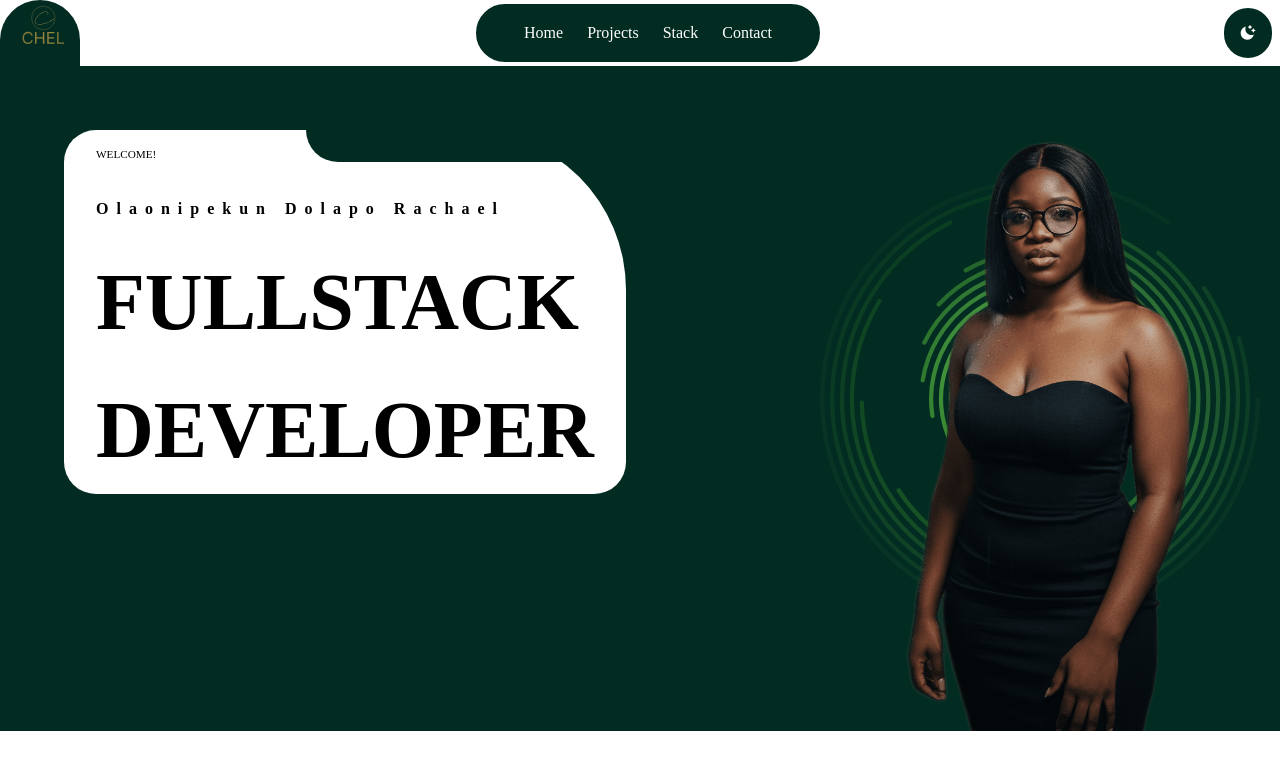
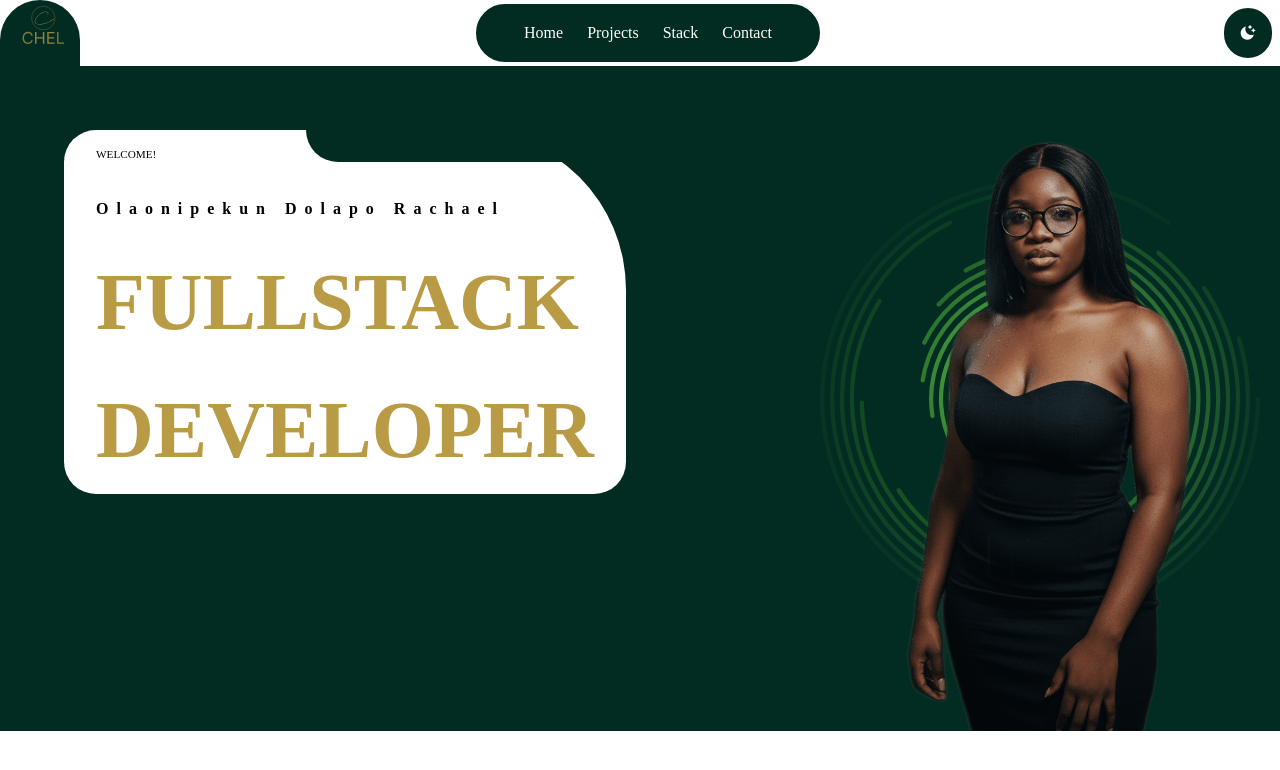
Before and after one commit to Lovethrech/my-main-portfolio, a Vue app: page / in a window 1280 px wide. Shown: the top 770 px of the page. Built offline with nearby package versions, Linux system fonts and the light colour scheme.

Commit message:
working on the hero components.

```diff
--- a/src/components/hero/HeroTextCtn.vue
+++ b/src/components/hero/HeroTextCtn.vue
@@ -58,5 +58,6 @@ const boxDefaultWidth=ref("40vh");
     font-size: 10vh;
     font-weight: 800;
     text-transform: uppercase;
+    color: #B99A45;
 }
 </style>
```
